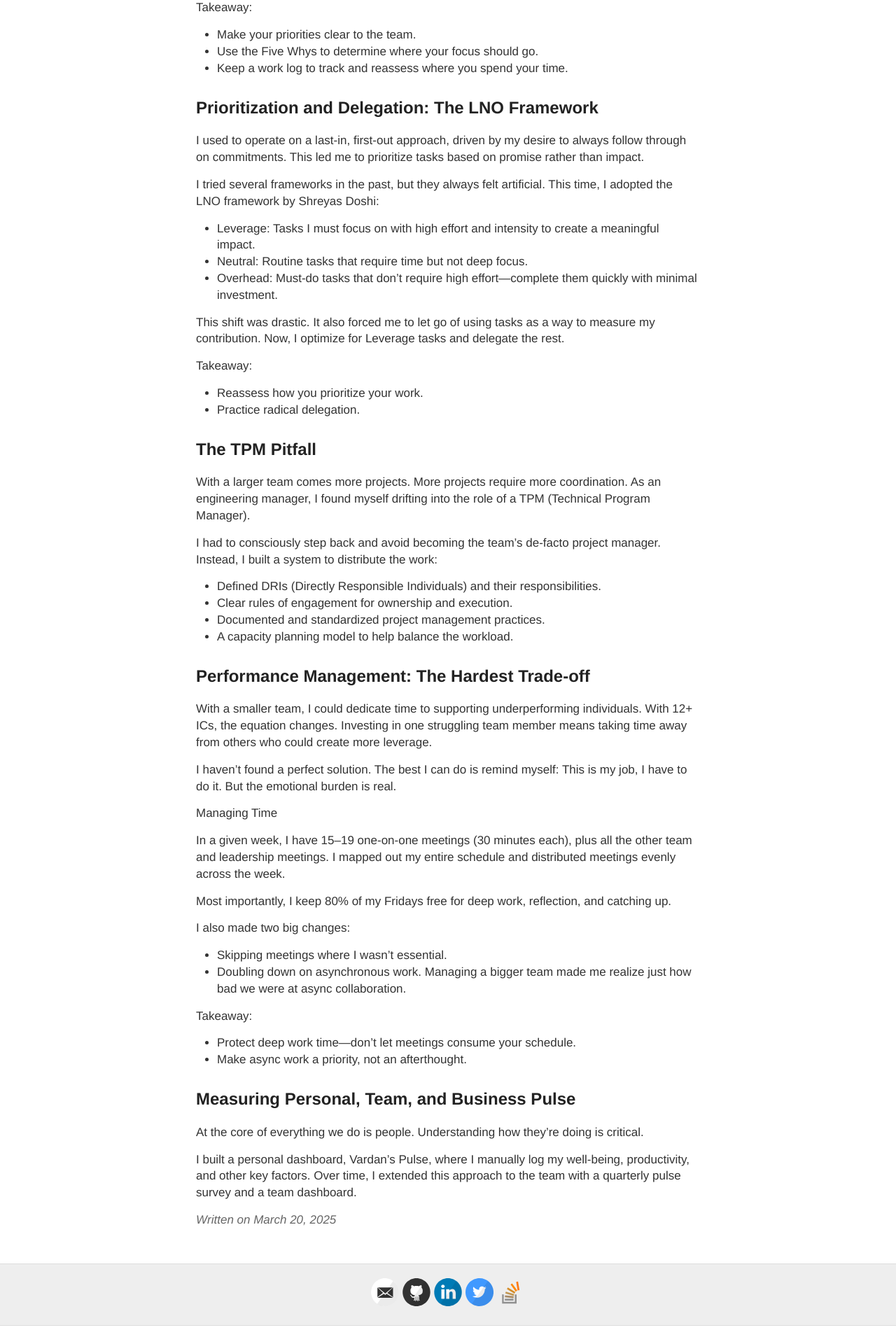
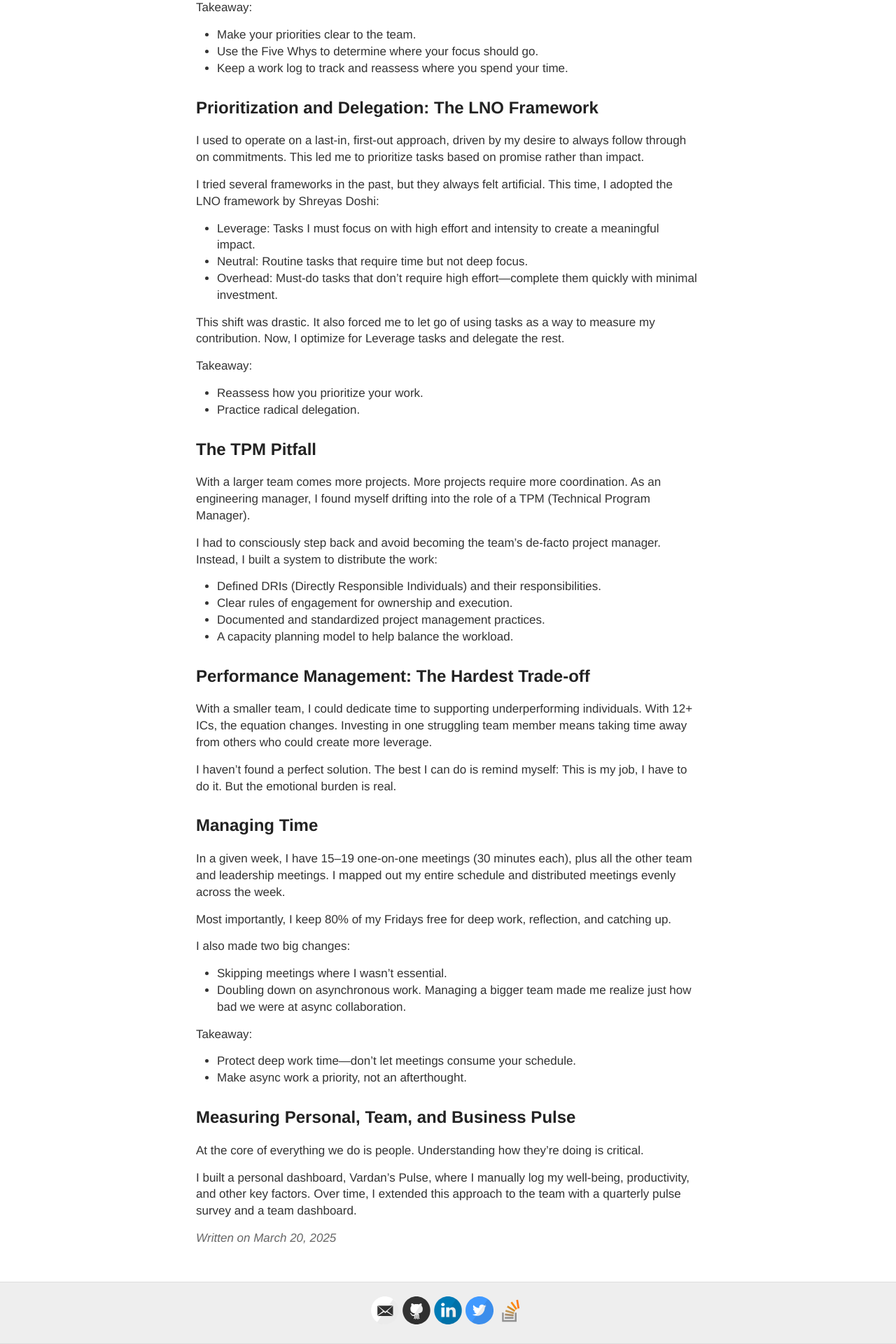
Before and after one commit to vtorosyan/vtorosyan.github.io, a Jekyll site: the page built from _posts/2025/2025-03-20-managing-large-team.md, in a window 1280 px wide. Shown: the part 1519-3439 px from the top of the page at 70% size. Built offline with Jekyll 4.4.1, drawn with Linux system fonts in a browser that asks for light colours; before the commit the page ends 3413 px from its top, so only the background shows below that.

Commit message:
Fix a header

```diff
--- a/_posts/2025/2025-03-20-managing-large-team.md
+++ b/_posts/2025/2025-03-20-managing-large-team.md
@@ -81,7 +81,7 @@ With a smaller team, I could dedicate time to supporting underperforming individ
 
 I haven’t found a perfect solution. The best I can do is remind myself: This is my job, I have to do it. But the emotional burden is real.
 
-Managing Time
+## Managing Time
 
 In a given week, I have 15–19 one-on-one meetings (30 minutes each), plus all the other team and leadership meetings. I mapped out my entire schedule and distributed meetings evenly across the week.
 
```
